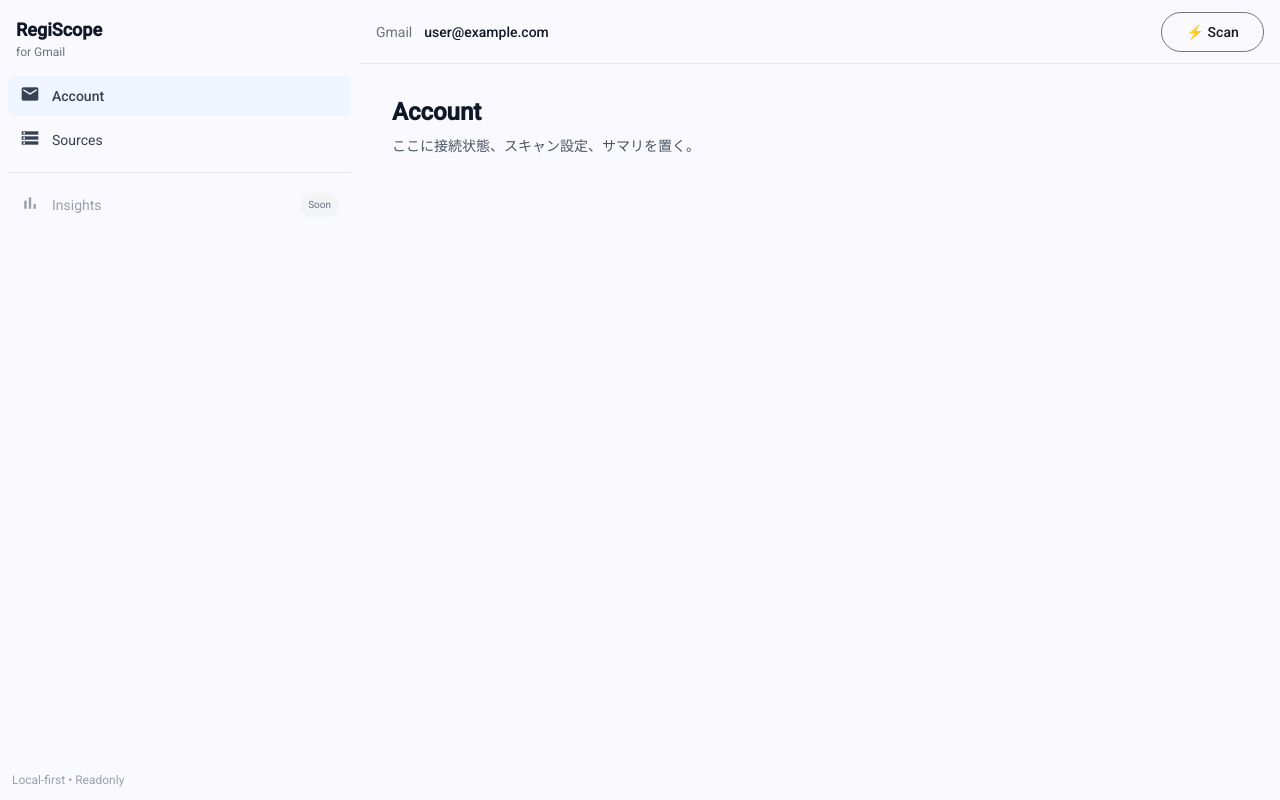
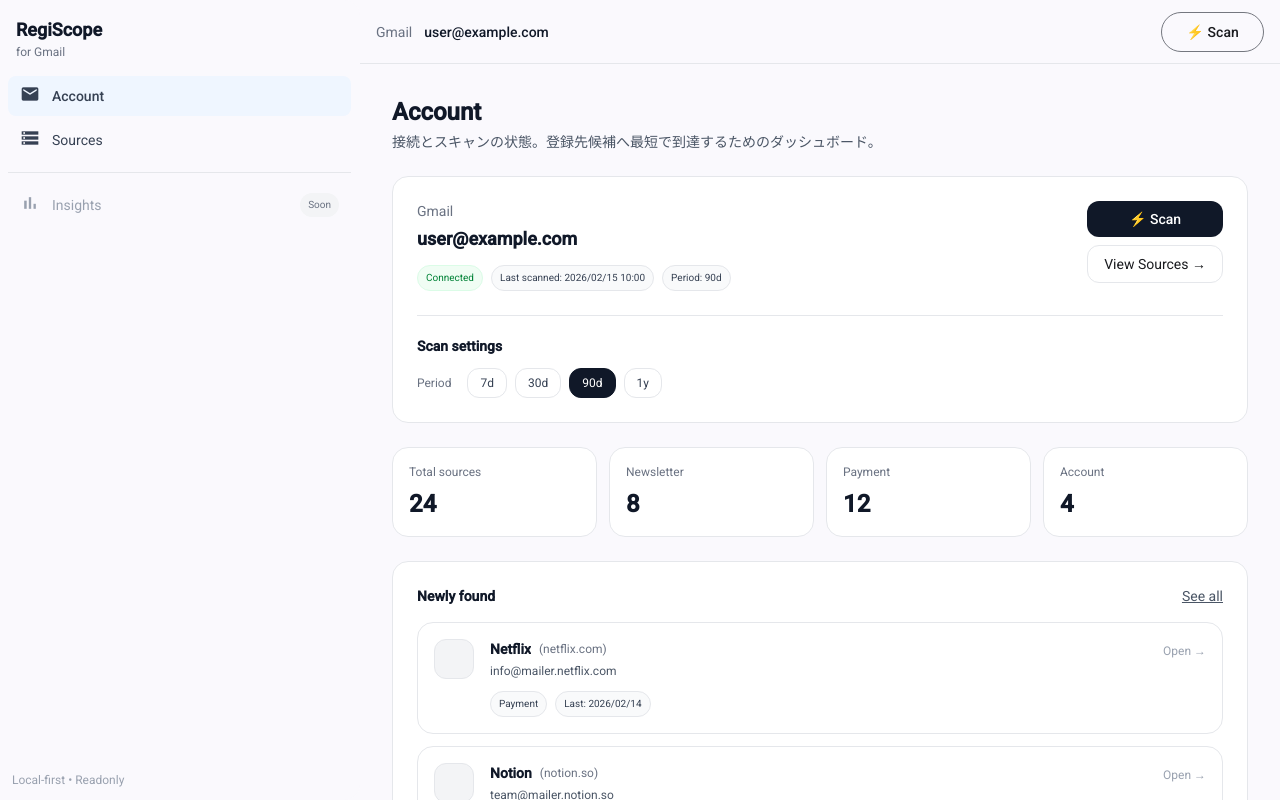
Before and after one commit to usu-cyber/gmail-registry, an Angular app: page /account in a window 1280 px wide. Built offline with nearby package versions, Linux system fonts and the light colour scheme.

Commit message:
add: account画面作成

```diff
--- a/src/app/core/mock-data.ts
+++ b/src/app/core/mock-data.ts
@@ -1,4 +1,4 @@
-import { RegistrationSource } from './models';
+import { RegistrationSource, Account, ScanSummary } from './models';
 
 export const MOCK_SOURCES: RegistrationSource[] = [
   {
@@ -30,3 +30,20 @@ export const MOCK_SOURCES: RegistrationSource[] = [
     sampleEmails: [{ date: new Date('2026-02-13'), subject: 'Weekly update', snippet: '...' }],
   },
 ];
+export const MOCK_ACCOUNT: Account = {
+  id: 'acc_1',
+  email: 'user@example.com',
+  status: 'connected',
+  lastScanned: new Date('2026-02-15T10:00:00Z'),
+  scanSettings: { period: '90d', promotionsOnly: false },
+  isScanning: false,
+  scanProgress: 100,
+};
+
+export const MOCK_SCAN_SUMMARY: ScanSummary = {
+  totalSources: 24,
+  newsletterCount: 8,
+  paymentCount: 12,
+  accountCount: 4,
+  newlyFound: [],
+};
--- a/src/app/pages/account/account.component.html
+++ b/src/app/pages/account/account.component.html
@@ -1,4 +1,165 @@
-<div class="space-y-2">
-  <h1 class="text-2xl font-semibold text-gray-900">Account</h1>
-  <p class="text-sm text-gray-600">ここに接続状態、スキャン設定、サマリを置く。</p>
+<div class="space-y-6">
+  <!-- Title -->
+  <div>
+    <h1 class="text-2xl font-semibold text-gray-900">Account</h1>
+    <p class="mt-1 text-sm text-gray-600">
+      接続とスキャンの状態。登録先候補へ最短で到達するためのダッシュボード。
+    </p>
+  </div>
+
+  <!-- Account card -->
+  <div class="rounded-2xl border border-gray-200 bg-white p-6">
+    <div class="flex items-start justify-between gap-6">
+      <div class="min-w-0">
+        <div class="text-sm text-gray-500">Gmail</div>
+        <div class="mt-1 text-lg font-semibold text-gray-900 truncate">
+          {{ account().email }}
+        </div>
+
+        <div class="mt-3 flex flex-wrap gap-2">
+          <span class="text-[10px] px-2 py-0.5 rounded-full border"
+            [class]="isConnected() ? 'bg-green-50 text-green-700 border-green-100' : 'bg-gray-50 text-gray-700 border-gray-200'">
+            {{ isConnected() ? 'Connected' : 'Not connected' }}
+          </span>
+
+          <span class="text-[10px] px-2 py-0.5 rounded-full bg-gray-50 text-gray-700 border border-gray-200"
+            *ngIf="account().lastScanned as t">
+            Last scanned: {{ t | date:'yyyy/MM/dd HH:mm' }}
+          </span>
+
+          <span class="text-[10px] px-2 py-0.5 rounded-full bg-gray-50 text-gray-700 border border-gray-200">
+            Period: {{ account().scanSettings.period }}
+          </span>
+        </div>
+      </div>
+
+      <div class="flex flex-col gap-2">
+        <button
+          *ngIf="!isConnected()"
+          class="rounded-xl bg-gray-900 px-4 py-2 text-sm font-medium text-white hover:bg-gray-800"
+          (click)="connect()"
+        >
+          Connect Google
+        </button>
+
+        <button
+          *ngIf="isConnected()"
+          class="rounded-xl bg-gray-900 px-4 py-2 text-sm font-medium text-white hover:bg-gray-800 disabled:opacity-50"
+          [disabled]="isScanning()"
+          (click)="startScan()"
+        >
+          ⚡ Scan
+        </button>
+
+        <a
+          routerLink="/sources"
+          class="rounded-xl border border-gray-200 px-4 py-2 text-sm hover:bg-gray-50 text-center"
+        >
+          View Sources →
+        </a>
+      </div>
+    </div>
+
+    <!-- Scan settings -->
+    <div class="mt-6 border-t border-gray-200 pt-5">
+      <div class="text-sm font-semibold text-gray-900">Scan settings</div>
+
+      <div class="mt-3 flex flex-wrap items-center gap-2">
+        <span class="text-xs text-gray-500 mr-2">Period</span>
+
+        <button class="px-3 py-1.5 text-xs rounded-xl border"
+          [class]="account().scanSettings.period==='7d' ? 'bg-gray-900 text-white border-gray-900' : 'bg-white text-gray-700 border-gray-200 hover:bg-gray-50'"
+          (click)="setPeriod('7d')">7d</button>
+
+        <button class="px-3 py-1.5 text-xs rounded-xl border"
+          [class]="account().scanSettings.period==='30d' ? 'bg-gray-900 text-white border-gray-900' : 'bg-white text-gray-700 border-gray-200 hover:bg-gray-50'"
+          (click)="setPeriod('30d')">30d</button>
+
+        <button class="px-3 py-1.5 text-xs rounded-xl border"
+          [class]="account().scanSettings.period==='90d' ? 'bg-gray-900 text-white border-gray-900' : 'bg-white text-gray-700 border-gray-200 hover:bg-gray-50'"
+          (click)="setPeriod('90d')">90d</button>
+
+        <button class="px-3 py-1.5 text-xs rounded-xl border"
+          [class]="account().scanSettings.period==='1y' ? 'bg-gray-900 text-white border-gray-900' : 'bg-white text-gray-700 border-gray-200 hover:bg-gray-50'"
+          (click)="setPeriod('1y')">1y</button>
+      </div>
+
+      <!-- Progress -->
+      <div *ngIf="isScanning()" class="mt-5">
+        <div class="flex items-center justify-between">
+          <div class="text-sm text-gray-700">Scanning…</div>
+          <div class="text-xs text-gray-500">{{ account().scanProgress ?? 0 }}%</div>
+        </div>
+        <div class="mt-2 h-2 rounded-full bg-gray-100 overflow-hidden border border-gray-200">
+          <div class="h-full bg-gray-900" [style.width.%]="account().scanProgress ?? 0"></div>
+        </div>
+        <div class="mt-2 text-xs text-gray-500">
+          ※ 本番では Scan API (202) → status ポーリングで進捗反映。
+        </div>
+      </div>
+    </div>
+  </div>
+
+  <!-- Summary -->
+  <div class="grid gap-3 md:grid-cols-4">
+    <div class="rounded-2xl border border-gray-200 bg-white p-4">
+      <div class="text-xs text-gray-500">Total sources</div>
+      <div class="mt-2 text-2xl font-semibold text-gray-900">{{ summary().totalSources }}</div>
+    </div>
+    <div class="rounded-2xl border border-gray-200 bg-white p-4">
+      <div class="text-xs text-gray-500">Newsletter</div>
+      <div class="mt-2 text-2xl font-semibold text-gray-900">{{ summary().newsletterCount }}</div>
+    </div>
+    <div class="rounded-2xl border border-gray-200 bg-white p-4">
+      <div class="text-xs text-gray-500">Payment</div>
+      <div class="mt-2 text-2xl font-semibold text-gray-900">{{ summary().paymentCount }}</div>
+    </div>
+    <div class="rounded-2xl border border-gray-200 bg-white p-4">
+      <div class="text-xs text-gray-500">Account</div>
+      <div class="mt-2 text-2xl font-semibold text-gray-900">{{ summary().accountCount }}</div>
+    </div>
+  </div>
+
+  <!-- Newly found -->
+  <div class="rounded-2xl border border-gray-200 bg-white p-6">
+    <div class="flex items-center justify-between">
+      <div class="text-sm font-semibold text-gray-900">Newly found</div>
+      <a routerLink="/sources" class="text-sm text-gray-600 hover:text-gray-900 underline">See all</a>
+    </div>
+
+    <div class="mt-4 grid gap-3">
+      <a
+        *ngFor="let s of summary().newlyFound"
+        [routerLink]="['/sources', s.id]"
+        class="group rounded-2xl border border-gray-200 p-4 hover:border-gray-300 hover:shadow-sm transition"
+      >
+        <div class="flex items-start gap-4">
+          <div class="h-10 w-10 rounded-xl bg-gray-100 border border-gray-200"></div>
+
+          <div class="flex-1 min-w-0">
+            <div class="flex items-center gap-2">
+              <div class="truncate text-sm font-semibold text-gray-900">{{ s.displayName }}</div>
+              <div class="text-xs text-gray-500 truncate">({{ s.domain }})</div>
+            </div>
+            <div class="mt-1 text-xs text-gray-600 truncate">{{ s.senderEmail }}</div>
+
+            <div class="mt-3 flex flex-wrap gap-2">
+              <span class="text-[10px] px-2 py-0.5 rounded-full bg-gray-50 text-gray-700 border border-gray-200">
+                {{ labelCategory(s.category) }}
+              </span>
+              <span class="text-[10px] px-2 py-0.5 rounded-full bg-gray-50 text-gray-700 border border-gray-200">
+                Last: {{ s.lastSeen | date:'yyyy/MM/dd' }}
+              </span>
+            </div>
+          </div>
+
+          <div class="text-xs text-gray-400 group-hover:text-gray-600 mt-1">Open →</div>
+        </div>
+      </a>
+
+      <div *ngIf="summary().newlyFound.length === 0" class="text-sm text-gray-600">
+        まだ新規候補はありません。
+      </div>
+    </div>
+  </div>
 </div>
--- a/src/app/pages/account/account.component.ts
+++ b/src/app/pages/account/account.component.ts
@@ -1,11 +1,76 @@
-import { Component } from '@angular/core';
+import { Component, computed, signal } from '@angular/core';
+import { CommonModule, DatePipe } from '@angular/common';
+import { RouterLink } from '@angular/router';
+
+import { Account, ScanSummary, RegistrationSource } from '../../core/models';
+import { MOCK_ACCOUNT, MOCK_SCAN_SUMMARY, MOCK_SOURCES } from '../../core/mock-data';
+
+type Period = Account['scanSettings']['period'];
 
 @Component({
   selector: 'app-account',
-  imports: [],
+  standalone: true,
+  imports: [CommonModule, DatePipe, RouterLink],
   templateUrl: './account.component.html',
-  styleUrl: './account.component.scss',
 })
 export class AccountComponent {
+  account = signal<Account>({ ...MOCK_ACCOUNT });
 
+  // newlyFound をモックから作る（後でAPIのsummaryに差し替え）
+  summary = signal<ScanSummary>({
+    ...MOCK_SCAN_SUMMARY,
+    newlyFound: MOCK_SOURCES.slice(0, 3),
+  });
+
+  // UI用
+  isConnected = computed(() => this.account().status === 'connected');
+  isScanning = computed(() => !!this.account().isScanning);
+
+  setPeriod(p: Period) {
+    const a = this.account();
+    this.account.set({
+      ...a,
+      scanSettings: { ...a.scanSettings, period: p },
+    });
+  }
+
+  // モックのスキャン挙動（将来は POST /scan → GET /scan/status に置換）:contentReference[oaicite:1]{index=1}
+  startScan() {
+    const a = this.account();
+    if (a.isScanning) return;
+
+    this.account.set({ ...a, isScanning: true, scanProgress: 0 });
+
+    // fake progress
+    const timer = setInterval(() => {
+      const cur = this.account();
+      const next = Math.min(100, (cur.scanProgress ?? 0) + 12);
+      this.account.set({ ...cur, scanProgress: next });
+
+      if (next >= 100) {
+        clearInterval(timer);
+        const done = this.account();
+        this.account.set({
+          ...done,
+          isScanning: false,
+          lastScanned: new Date(),
+        });
+      }
+    }, 250);
+  }
+
+  // “Connect” は今はダミー（Auth実装時に差し替え）
+  connect() {
+    const a = this.account();
+    this.account.set({ ...a, status: 'connected' });
+  }
+
+  labelCategory(cat: RegistrationSource['category']) {
+    switch (cat) {
+      case 'newsletter': return 'Newsletter';
+      case 'payment': return 'Payment';
+      case 'account': return 'Account';
+      default: return 'Other';
+    }
+  }
 }
```
Also changed, not shown: src/app/core/models.ts (+26 -0 lines).
